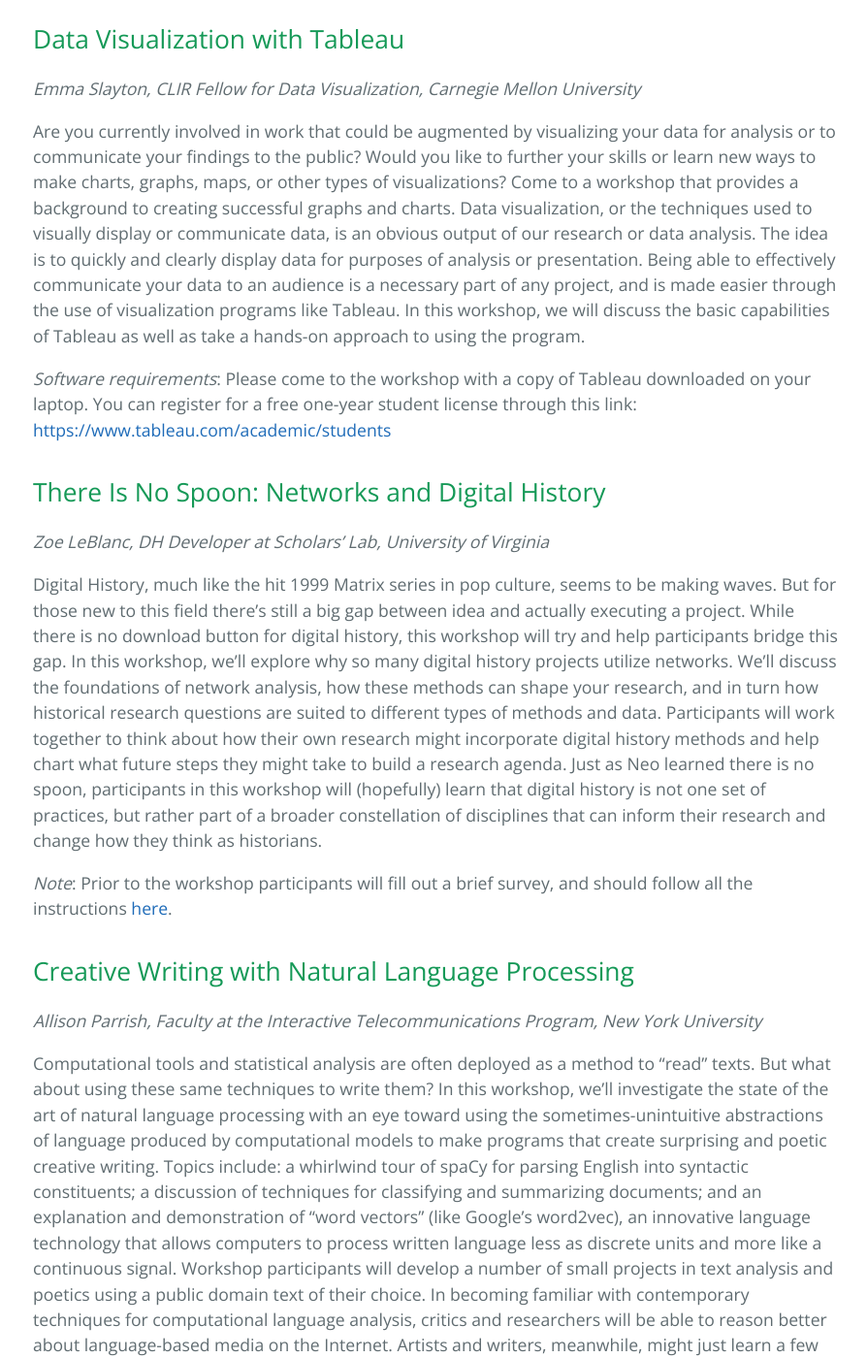
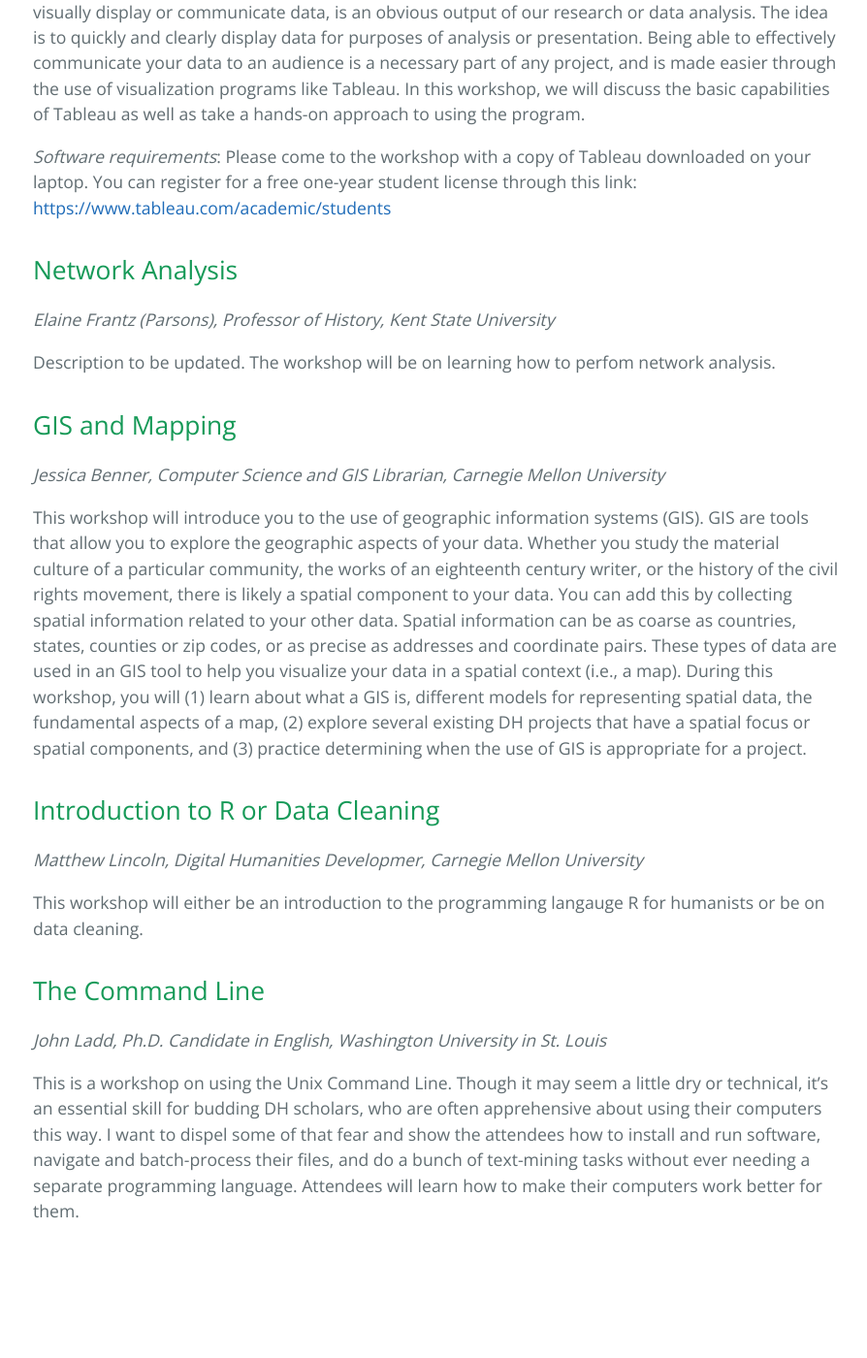
Before and after one commit to dSHARP-CMU/DH-Literacy-Workshop-at-CMU-2019, a Jekyll site: the page built from breakouts.md, in a window 1280 px wide and 1400 px high, scrolled down 1449 px. Shown: the whole window at 97% size, without its empty margins (190-1084 px from the left). Built offline with Jekyll 4.4.1, drawn with Linux system fonts in a browser that asks for light colours; our own code applies the rules of GitHub Pages for plain Markdown files; after the commit the page ends 2760 px from its top, so only the background shows below that; some of the changed text lies outside the part shown.

Commit message:
Update breakouts.md

```diff
--- a/breakouts.md
+++ b/breakouts.md
@@ -3,16 +3,14 @@ title: Breakout Workshops
 permalink: breakouts.html
 ---
 # Breakout Sessions
-Participants will partake in five of eight possible breakout workshops, taught by instructors from CMU, Pitt, and elsewhere. **You must [register](https://goo.gl/forms/1pB26oeifC6nFIN33) for your preferred breakout sessions here by Friday 5/25**.
+Participants will partake in five of eight possible breakout workshops, taught by instructors from CMU, Pitt, and elsewhere. **You must [register](https://goo.gl/forms/1pB26oeifC6nFIN33) for your preferred breakout sessions here by Friday 5/22**.
 
 None of the workshops require previous experience in math or programming.
 
-## Research Design for Large Scale Text Analysis
+## Text Analysis
 _Matthew Lavin, Clinical Assistant Professor of English and Director of the Digital Media Lab, University of Pittsburgh_
 
-Benefitting from the large-scale opportunities enabled by computational text analysis typically involves developing a central research question, designing an act of quantification related to that question, modifying existing data or collecting new data related to the question, and interpreting a principal measurement in a way that informs the initial research question. Research design describes the work of ensuring that the principal measurement will inform the initial question. This workshop will focus on strategies to make planning and implementing computational text analysis more manageable and increase the chances of an informative finding.
-
-_Note_: Do not register for this course if you have already taken his Spring 2018 workshop of the same title held at Hillman Library.
+The workshop will explore text analysis.
 
 ## Computer Simulations as a Method for Philosophy
 _Kevin Zollman, Associate Professor of Philosophy, Carnegie Mellon University_
@@ -28,39 +26,22 @@ Are you currently involved in work that could be augmented by visualizing your d
 
 _Software requirements_: Please come to the workshop with a copy of Tableau downloaded on your laptop. You can register for a free one-year student license through this link: [https://www.tableau.com/academic/students](https://www.tableau.com/academic/students)
 
-## There Is No Spoon: Networks and Digital History
-_Zoe LeBlanc, DH Developer at Scholars' Lab, University of Virginia_
+## Network Analysis
+_Elaine Frantz (Parsons), Professor of History, Kent State University_
 
-Digital History, much like the hit 1999 Matrix series in pop culture, seems to be making waves. But for those new to this field there's still a big gap between idea and actually executing a project. While there is no download button for digital history, this workshop will try and help participants bridge this gap. In this workshop, we'll explore why so many digital history projects utilize networks. We'll discuss the foundations of network analysis, how these methods can shape your research, and in turn how historical research questions are suited to different types of methods and data. Participants will work together to think about how their own research might incorporate digital history methods and help chart what future steps they might take to build a research agenda. Just as Neo learned there is no spoon, participants in this workshop will (hopefully) learn that digital history is not one set of practices, but rather part of a broader constellation of disciplines that can inform their research and change how they think as historians.
-
-_Note_: Prior to the workshop participants will fill out a brief survey, and should follow all the instructions [here](https://github.com/ZoeLeBlanc/Networks_and_Digital_History).
-
-## Creative Writing with Natural Language Processing
-_Allison Parrish, Faculty at the Interactive Telecommunications Program, New York University_
-
-Computational tools and statistical analysis are often deployed as a method to "read" texts. But what about using these same techniques to write them? In this workshop, we'll investigate the state of the art of natural language processing with an eye toward using the sometimes-unintuitive abstractions of language produced by computational models to make programs that create surprising and poetic creative writing. Topics include: a whirlwind tour of spaCy for parsing English into syntactic constituents; a discussion of techniques for classifying and summarizing documents; and an explanation and demonstration of "word vectors" (like Google's word2vec), an innovative language technology that allows computers to process written language less as discrete units and more like a continuous signal. Workshop participants will develop a number of small projects in text analysis and poetics using a public domain text of their choice. In becoming familiar with contemporary techniques for computational language analysis, critics and researchers will be able to reason better about language-based media on the Internet. Artists and writers, meanwhile, might just learn a few new techniques to add to their creative palette.
-
-_Software requirements_: Download and install [Anaconda for Python 3.6](https://www.anaconda.com/download/) for your platform before the workshop.
+Description to be updated. The workshop will be on learning how to perfom network analysis.
 
 ## GIS and Mapping
 _Jessica Benner, Computer Science and GIS Librarian, Carnegie Mellon University_
 
 This workshop will introduce you to the use of geographic information systems (GIS). GIS are tools that allow you to explore the geographic aspects of your data. Whether you study the material culture of a particular community, the works of an eighteenth century writer, or the history of the civil rights movement, there is likely a spatial component to your data. You can add this by collecting spatial information related to your other data. Spatial information can be as coarse as countries, states, counties or zip codes, or as precise as addresses and coordinate pairs. These types of data are used in an GIS tool to help you visualize your data in a spatial context (i.e., a map). During this workshop, you will (1) learn about what a GIS is, different models for representing spatial data, the fundamental aspects of a map, (2) explore several existing DH projects that have a spatial focus or spatial components, and (3) practice determining when the use of GIS is appropriate for a project.
 
-## Thinking Through Word Embeddings for the Humanities
-_Ben Schmidt, Assistant Professor of History, Northeastern University_
+## Introduction to R or Data Cleaning
+_Matthew Lincoln, Digital Humanities Developmer, Carnegie Mellon University_
 
-Word embeddings are a family of algorithms that try to represent the meanings of all the words within a given set of texts as positions in space that you can use for comparison, computation, or visualization. They're a big topic in natural language processing: they can be very effective at exploring changes in meaning, or patterns of usage; they also serve as a useful introduction for the sorts of strategies most modern machine learning algorithms use.
+This workshop will either be an introduction to the programming langauge R for humanists or be on data cleaning.
 
-This workshop will cover the basics of word embeddings: what they do, how to train a model using word2vec, and how to use them to search for synonyms and analogies. We'll also look at issues more specific to the humanities and social sciences, including how to compare models trained on different sets of texts to each other, and strategies for visualizing models. Finally, we’ll talk about the social biases embodied in the space of language models, both as a technical problem with solutions and as an opportunity for algorithmic criticism.
+## The Command Line
+_John Ladd, Ph.D. Candidate in English, Washington University in St. Louis_
 
-Hands-on analysis and visualization will be done editing pre-written scripts in the R statistical environment; no programming experience is necessary (and not much will be gained!). We’ll distribute several pre-trained models at the workshop. If you have a large set of your own texts you'd like to try and train ahead of time, please contact the instructor.
-
-_Software requirements_: Laptop with R and Rstudio programs installed recommended. Instructions for installing "R" and "Rstudio" are available online: follow for example, these: [http://web.cs.ucla.edu/~gulzar/rstudio/](http://web.cs.ucla.edu/~gulzar/rstudio/)
-
-## Distant Viewing with Deep Learning: An Introduction to Analyzing Large Corpora of Images
-_Lauren Tilton, Assistant Professor of Digital Humanities, and Taylor Arnold, Assistant Professor of Statistics, University of Richmond_
-
-This tutorial provides a hands-on introduction to the use of deep learning techniques in the study of large image corpora. The TensorFlow and Keras libraries within the Python programming language are used to facilitate this analysis. No prior programming experience is required. Image analysis tasks covered in the tutorial include object detection, facial recognition, image similarity, and image clustering. We will make open-access image corpora available in order to test these methods.
-
-_Software requirements_: Download and install [Anaconda for Python 3.6](https://www.anaconda.com/download/) for your platform before the workshop.
+This is a workshop on using the Unix Command Line. Though it may seem a little dry or technical, it's an essential skill for budding DH scholars, who are often apprehensive about using their computers this way. I want to dispel some of that fear and show the attendees how to install and run software, navigate and batch-process their files, and do a bunch of text-mining tasks without ever needing a separate programming language. Attendees will learn how to make their computers work better for them.
```
